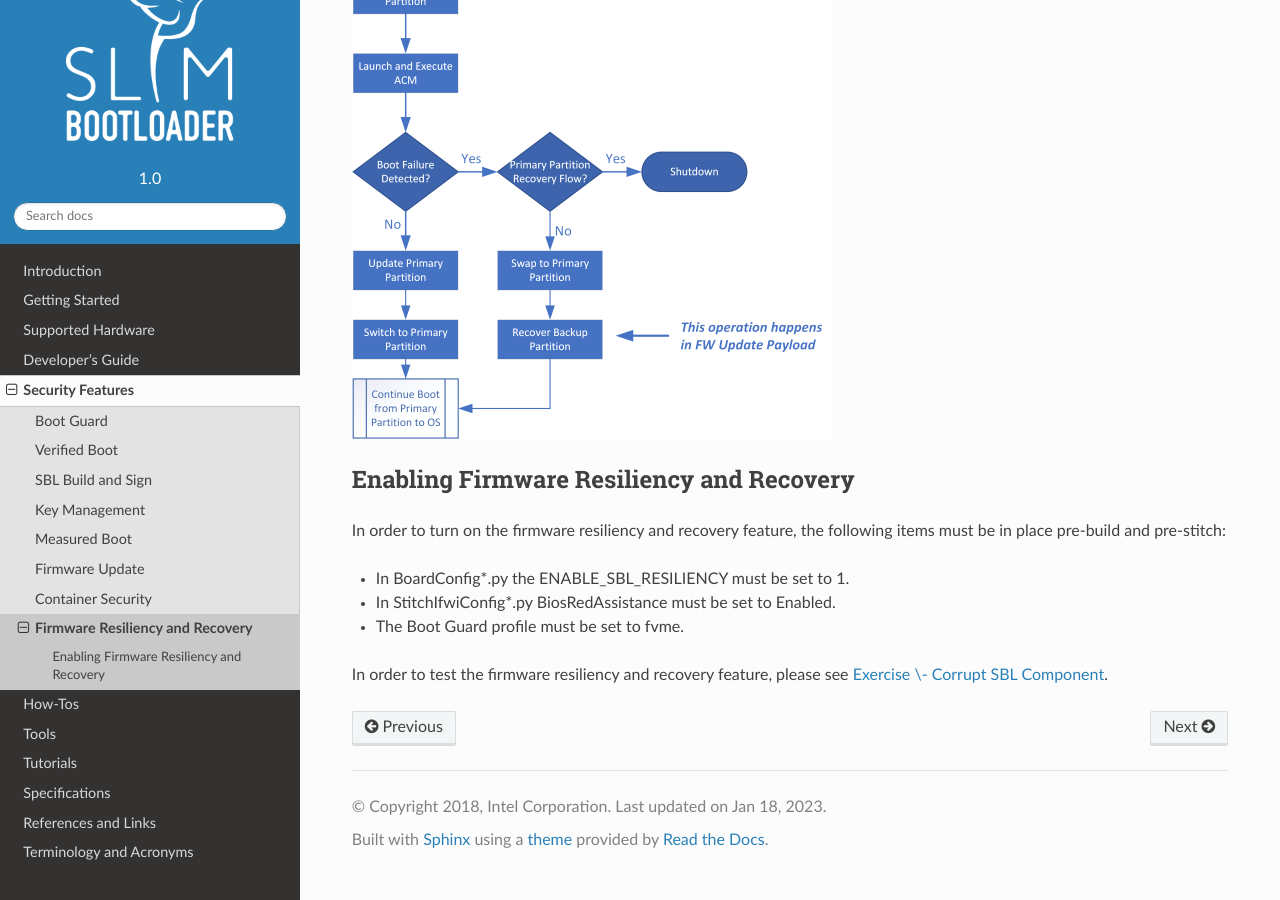
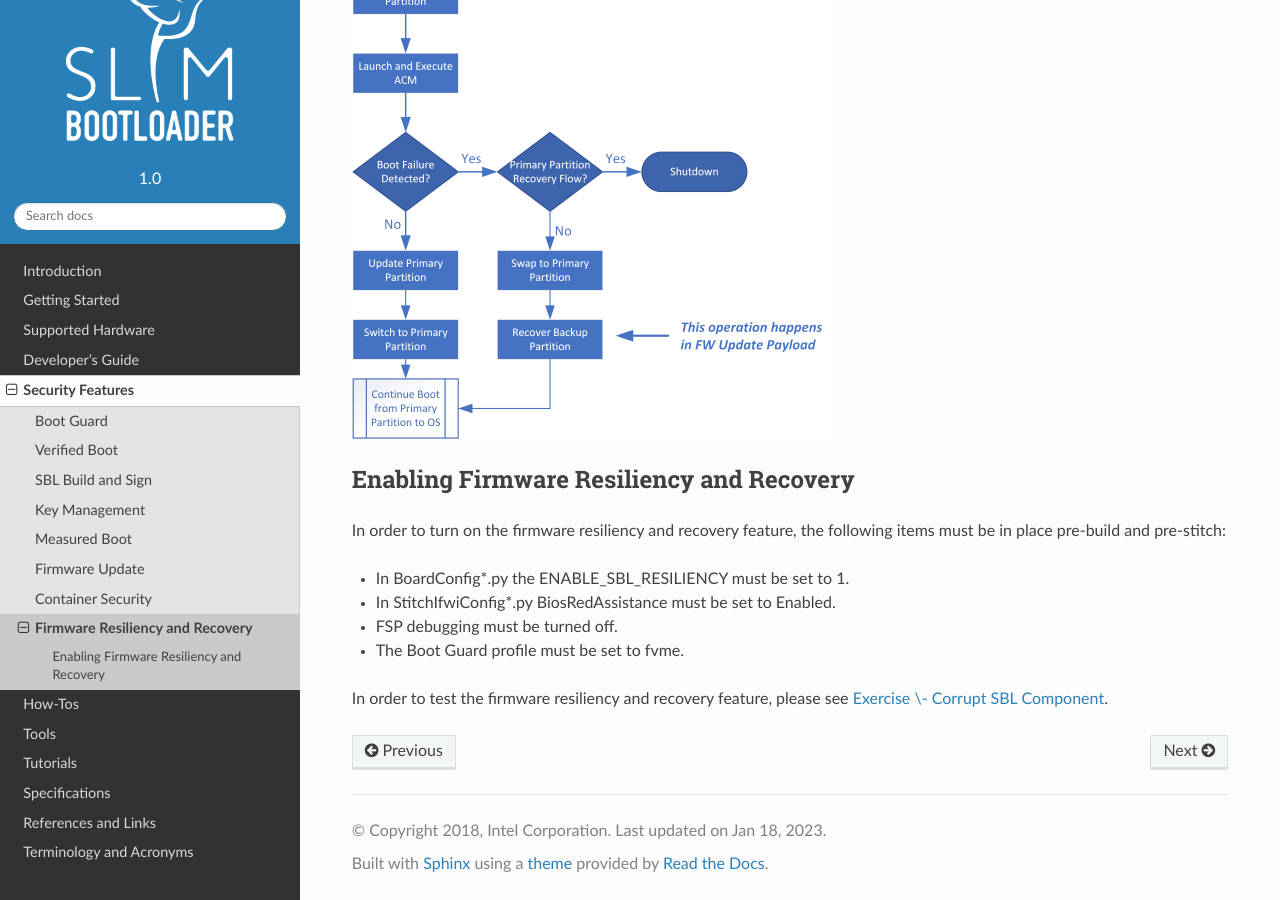
Before and after one commit to slimbootloader/documentation, a Sphinx documentation site: the page built from source/security/firmware-resiliency-and-recovery.rst, in a window 1280 px wide and 900 px high, scrolled down 3730 px. Built offline with Sphinx 7.4.7 and the Read the Docs theme 2.0.0, drawn with Linux system fonts in a browser that asks for light colours.

Commit message:
Note that FSP debugging must be turned off when SBL resiliency enabled
Signed-off-by: Sean McGinn <sean.mcginn@intel.com>

```diff
--- a/source/security/firmware-resiliency-and-recovery.rst
+++ b/source/security/firmware-resiliency-and-recovery.rst
@@ -110,6 +110,8 @@ In order to turn on the firmware resiliency and recovery feature, the following
 
 * In StitchIfwiConfig*.py BiosRedAssistance must be set to Enabled.
 
+* FSP debugging must be turned off.
+
 * The Boot Guard profile must be set to fvme.
 
 In order to test the firmware resiliency and recovery feature, please see :ref:`ExerciseCorruptSblComponent`.
```
